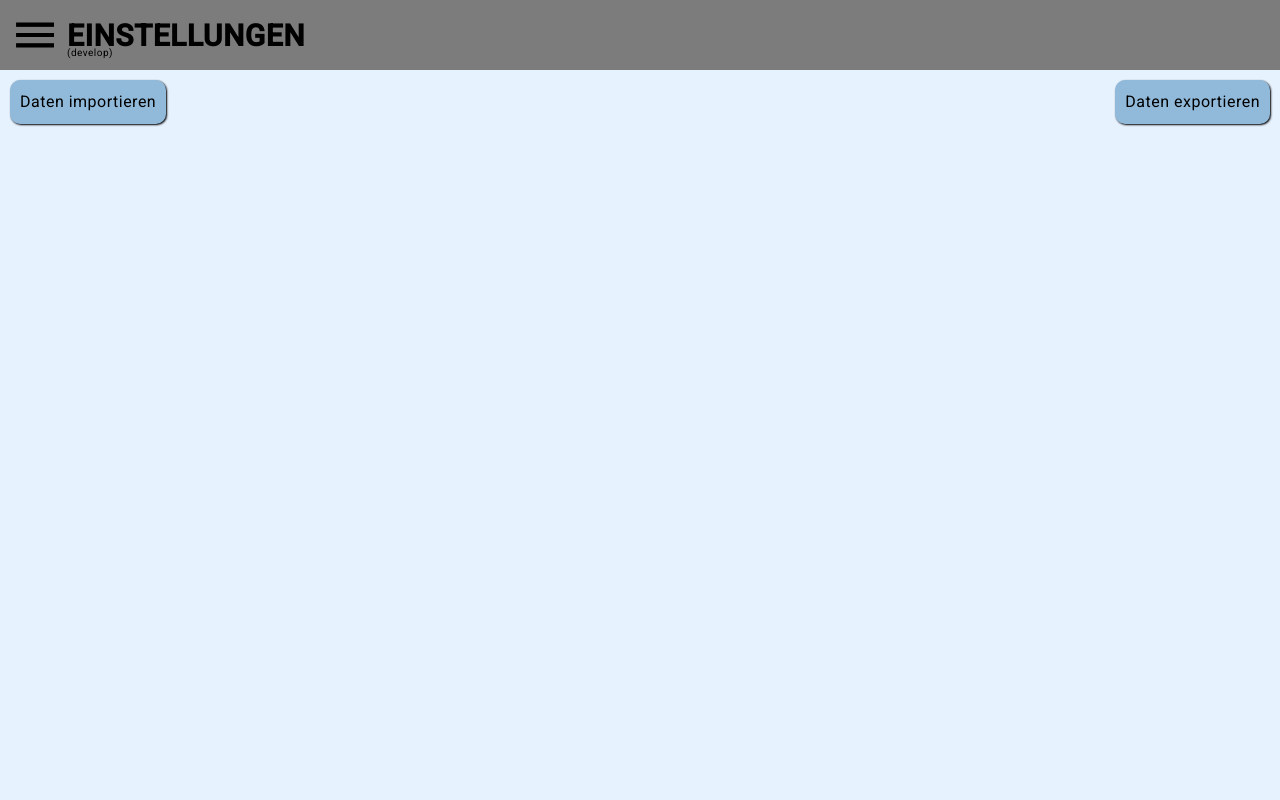
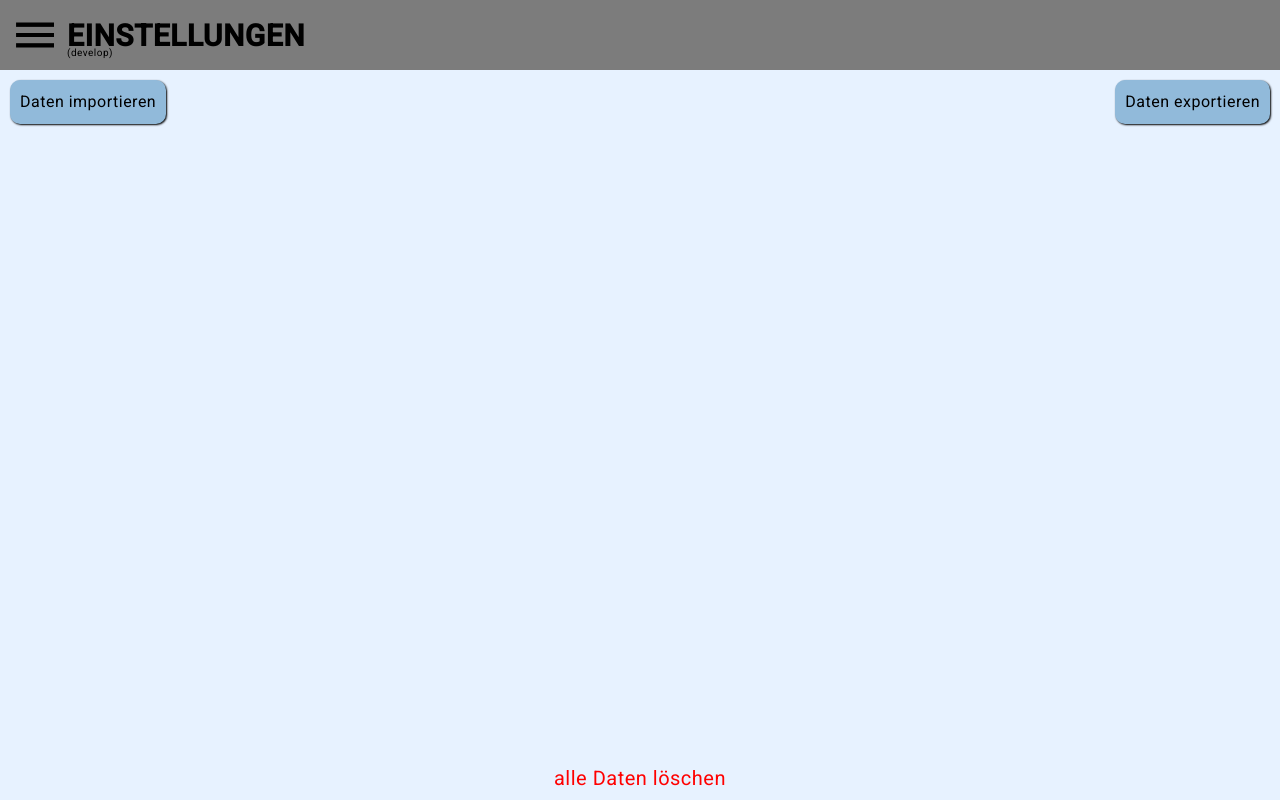
Before and after one commit to snipsllll/MoneyManagerPwa, an Angular app: page /einstellungen in a window 1280 px wide. Built offline with nearby package versions, Linux system fonts and the light colour scheme.

Commit message:
alle daten löschen

```diff
--- a/src/app/Sites/Einstellungen/einstellungen/einstellungen.component.css
+++ b/src/app/Sites/Einstellungen/einstellungen/einstellungen.component.css
@@ -1,7 +1,22 @@
 .einstellungen {
+  display: flex;
+  flex-direction: column;
+  height: calc(100% - 70px);
+}
+
+.einstellungen__import-export-wrapper {
   display: flex;
   justify-content: space-between;
   padding: 10px;
+}
+
+.einstellungen__alles-loeschen {
+  display: flex;
+  justify-content: center;
+  align-items: center;
+  color: red;
+  margin-bottom: 10px;
+  font-size: 20px;
 }
 
 .button {
@@ -18,3 +33,9 @@
 .button:active {
   background-color: #6a9dc5;
 }
+
+.flex-spacer {
+  height: 10px;
+  width: 100px;
+  flex-grow: 1;
+}
--- a/src/app/Sites/Einstellungen/einstellungen/einstellungen.component.html
+++ b/src/app/Sites/Einstellungen/einstellungen/einstellungen.component.html
@@ -1,12 +1,22 @@
 <app-top-bar></app-top-bar>
 
 <div class="einstellungen">
-  <div class="einstellungen__import-wrapper button" (click)="onFileButtonClick()">
-    Daten importieren
+  <div class="einstellungen__import-export-wrapper">
+    <div class="einstellungen__import-wrapper button" (click)="onFileButtonClick()">
+      Daten importieren
+    </div>
+    <div class="einstellungen__export-wrapper button" (click)="exportFile()">
+      Daten exportieren
+    </div>
   </div>
-  <div class="einstellungen__export-wrapper button" (click)="exportFile()">
-    Daten exportieren
+  <div class="flex-spacer">
+
   </div>
+
+  <div class="einstellungen__alles-loeschen" (click)="onAlleDatenLoeschenClicked()">
+    alle Daten löschen
+  </div>
+
 </div>
 
 <input type="file" #fileInput (change)="onFileSelected($event)" style="display: none;" />
--- a/src/app/Sites/Einstellungen/einstellungen/einstellungen.component.ts
+++ b/src/app/Sites/Einstellungen/einstellungen/einstellungen.component.ts
@@ -1,6 +1,8 @@
 import {Component, OnInit, ViewChild} from '@angular/core';
 import {TopbarService} from "../../../Services/TopBarService/topbar.service";
 import {DataService} from "../../../Services/DataService/data.service";
+import {DialogService} from "../../../Services/DialogService/dialog.service";
+import {ConfirmDialogViewModel} from "../../../Models/ViewModels/ConfirmDialogViewModel";
 
 @Component({
   selector: 'app-einstellungen',
@@ -11,13 +13,17 @@ export class EinstellungenComponent implements OnInit{
 
   @ViewChild('fileInput') fileInput: any;
 
-  constructor(private topbarService: TopbarService, private dataService: DataService) {
+  constructor(private topbarService: TopbarService, private dataService: DataService, private dialogService: DialogService) {
   }
 
   ngOnInit() {
     this.topbarService.title.set('EINSTELLUNGEN');
     this.topbarService.dropDownSlidIn.set(false);
     this.topbarService.isDropDownDisabled = true;
+  }
+
+  onAlleDatenLoeschenClicked() {
+    this.dataService.save({savedMonths: [], fixKosten: [], sparEintraege: [], wunschlistenEintraege: [], buchungen: []})
   }
 
   // Funktion, die den Dateiauswahldialog öffnet
```
